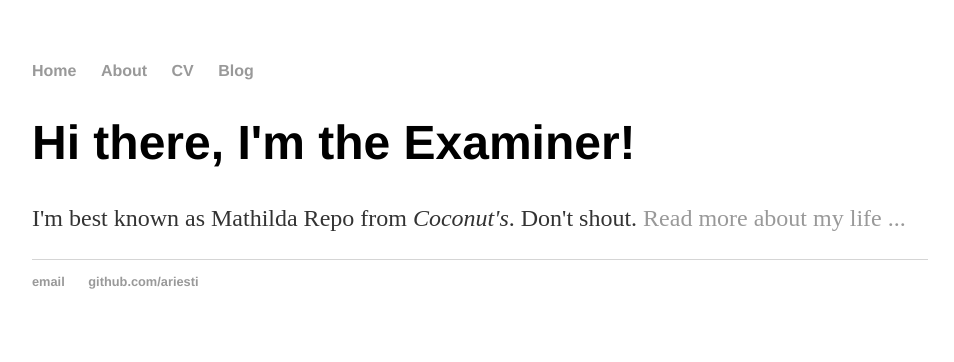
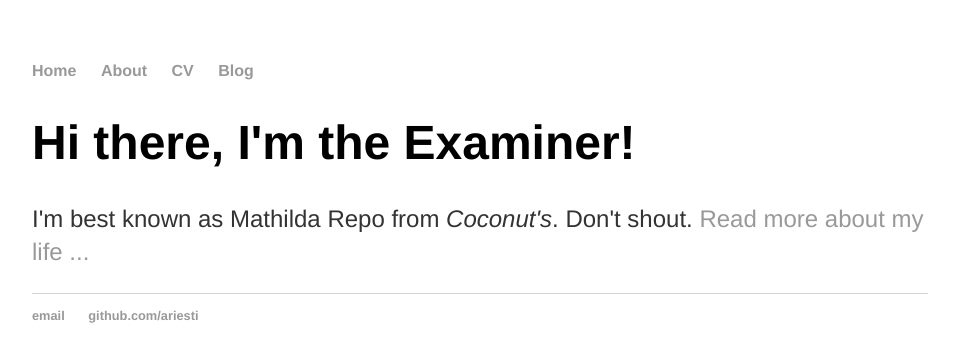
Before and after one commit to ariesti/ariesti.github.io, a Jekyll site: the page built from index.html, in a window 1280 px wide. Shown: the top 362 px of the page, without its empty margins (160-1114 px from the left). Built offline with Jekyll 4.4.1, drawn with Linux system fonts in a browser that asks for light colours.

Commit message:
Update font for paragraph

```diff
--- a/css/main.css
+++ b/css/main.css
@@ -3,7 +3,7 @@ body { margin: 60px auto; width: 70%; }
 a { text-decoration: none; color: #999; }
 a:hover { text-decoration: underline; }
 
-p, ul { font-size: 1.5em; line-height: 1.4em; color: #333; }
+p, ul { font-size: 1.5em; line-height: 1.4em; font-family: Montserrat, Helvetica Neue, Sans-Serif; color: #333; }
 
 h1, h2, h3, h4 { font-family: Montserrat, Helvetica Neue, Sans-Serif; }
 h1 { font-size: 3em;  }
```
